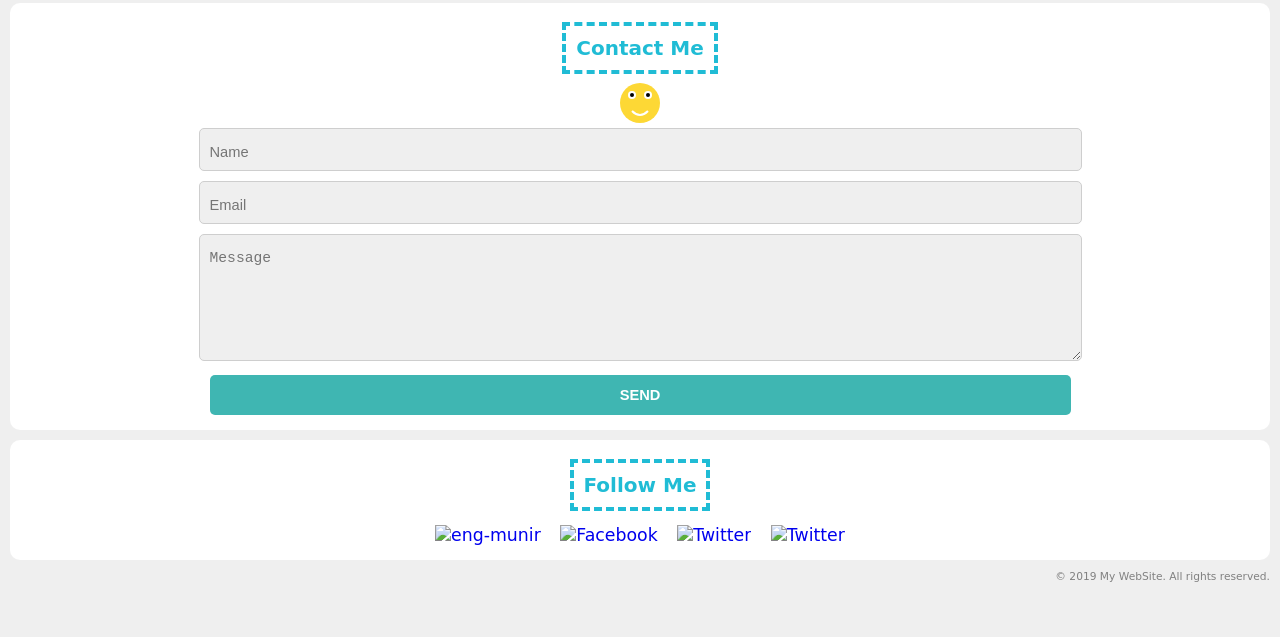
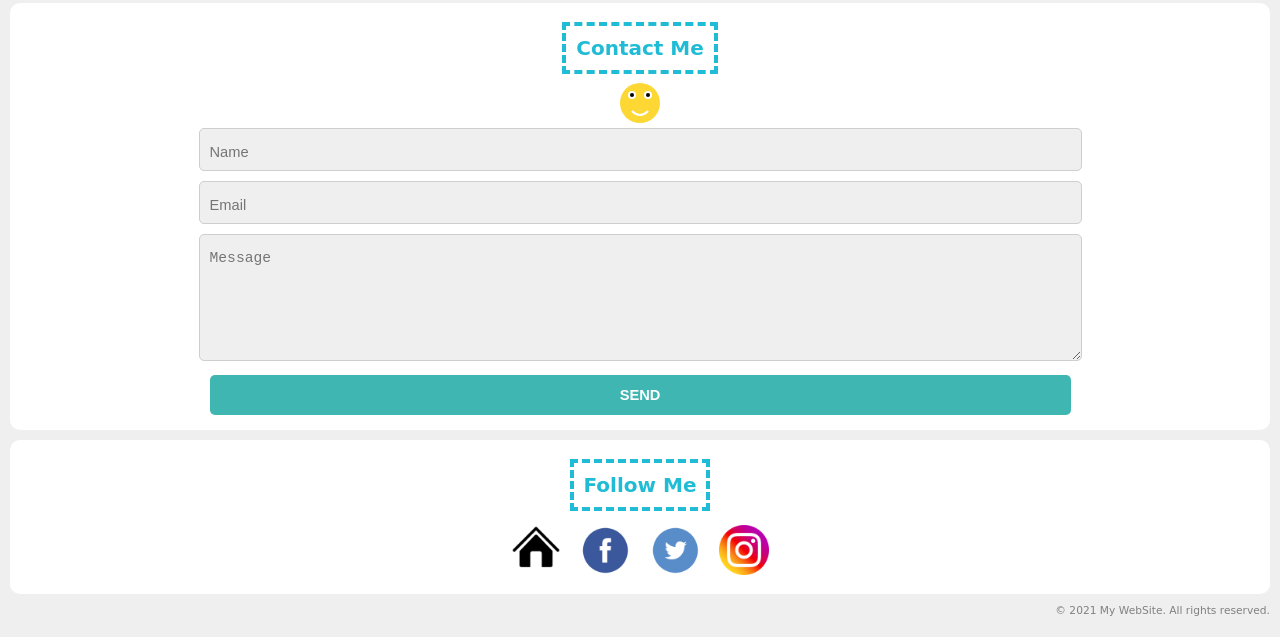
Before and after one commit to Munir86/myWebDevlop, a plain HTML site: page index.html in a window 1280 px wide. Shown: the part 1445-2082 px from the top of the page. Before the commit the page ends 2048 px from the top, so only its background shows below. Drawn offline with Linux system fonts and the light colour scheme; files whose address does not match are found by name.

Commit message:
Update index.html

```diff
--- a/index.html
+++ b/index.html
@@ -137,23 +137,23 @@
 			<h1><span>Follow Me</span></h1>
 			<div>
 				<a href="http://www.th3frontier.com/" target="_blank">
-					<img alt="eng-munir" src="Images/words.png" />
+					<img alt="eng-munir" src="words.png" />
 				</a>
 				<a href="https://www.facebook.com/MUNIRNI">
-					<img alt="Facebook" src="Images/facebook.png"/>
+					<img alt="Facebook" src="facebook.png"/>
 				</a>
 				<a href="https://twitter.com/mxmunir">
-					<img alt="Twitter" src="Images/twitter.png" />
+					<img alt="Twitter" src="twitter.png" />
 				</a>
 				<a href="https://www.instagram.com/munir_na/">
-					<img alt="Twitter" src="Images/instagram.png" />
+					<img alt="Twitter" src="instagram.png" />
 				</a>
 			</div>
 		</div>
 		<!-- Contacts section end -->
 
 		<div class="copyright">
-			&copy; 2019 My WebSite. All rights reserved.
+			&copy; 2021 My WebSite. All rights reserved.
 		</div>
 
 	</body>
```
